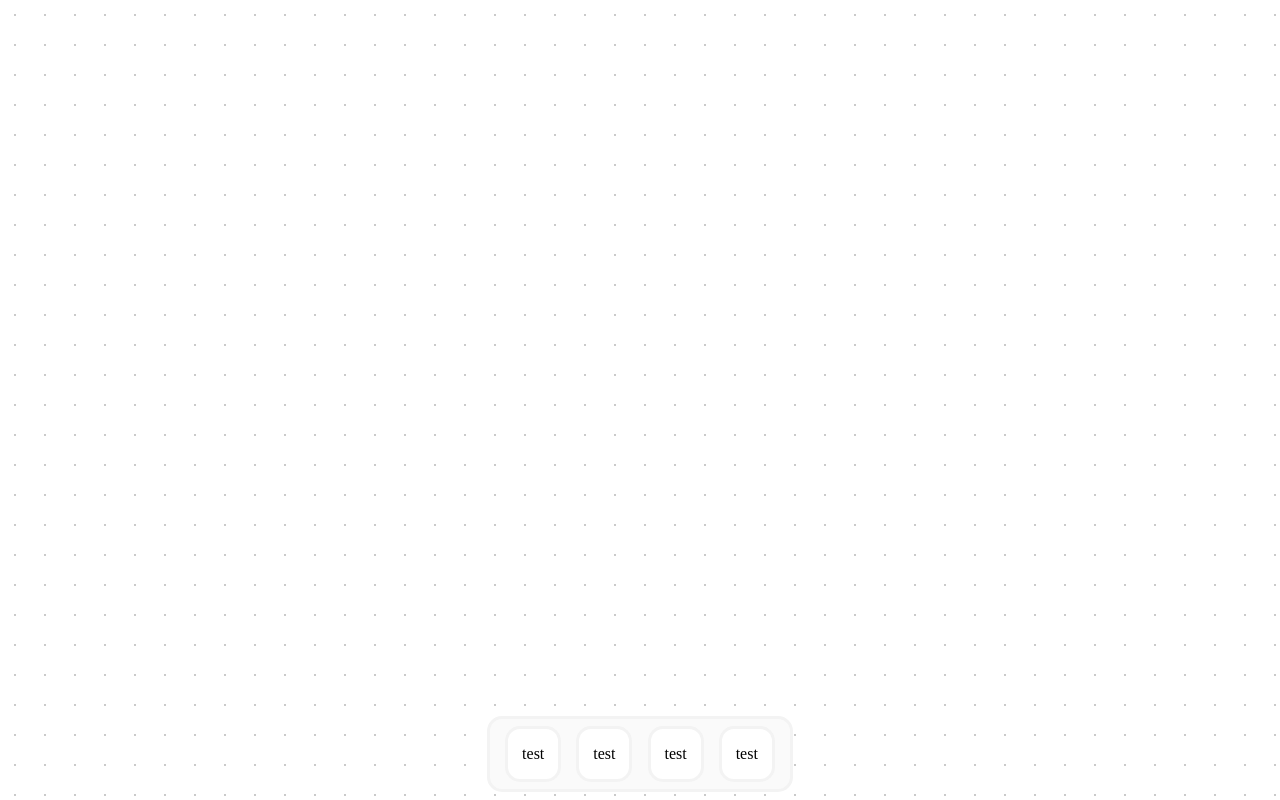
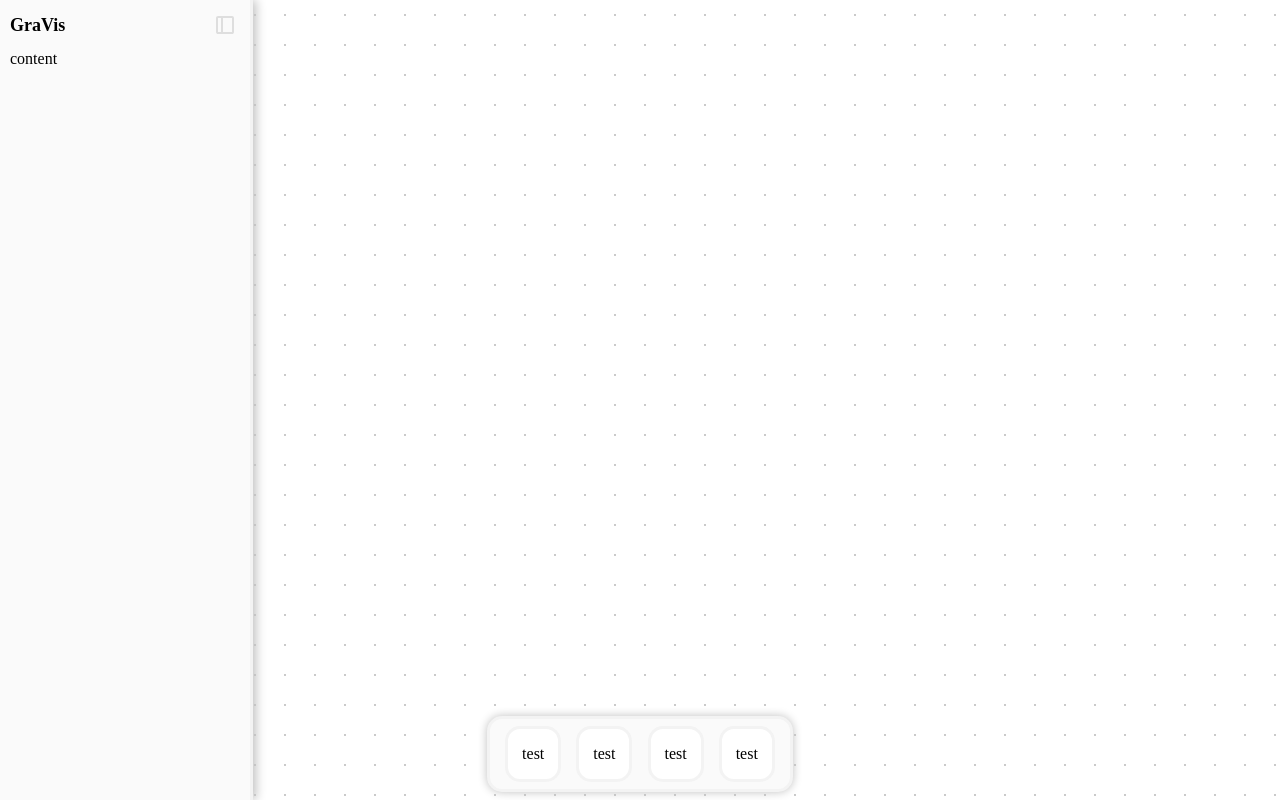
Before and after one commit to RichieChen2004/another-graph-algo-visualiser, an Angular app in the folder graph-vis/: page / in a window 1280 px wide. Built offline with nearby package versions, Linux system fonts and the light colour scheme.

Commit message:
Created nav side bar

```diff
--- a/graph-vis/src/app/app.html
+++ b/graph-vis/src/app/app.html
@@ -1,6 +1,7 @@
 <main>
   <app-board />
   <app-action-bar />
+  <app-nav-bar />
 </main>
 
 <router-outlet />
--- a/graph-vis/src/app/app.ts
+++ b/graph-vis/src/app/app.ts
@@ -2,10 +2,11 @@ import { Component, signal } from '@angular/core';
 import { RouterOutlet } from '@angular/router';
 import { Board } from './components/board/board';
 import { ActionBar } from './components/action-bar/action-bar';
+import { NavBar } from './components/nav-bar/nav-bar';
 
 @Component({
   selector: 'app-root',
-  imports: [RouterOutlet, Board, ActionBar],
+  imports: [RouterOutlet, Board, ActionBar, NavBar],
   templateUrl: './app.html',
   styleUrl: './app.scss'
 })
--- a/graph-vis/src/app/components/action-bar/action-bar.scss
+++ b/graph-vis/src/app/components/action-bar/action-bar.scss
@@ -12,6 +12,7 @@
     justify-content: space-evenly;
     align-items: center;
     background-color: #FAFAFA;
+    box-shadow: 0px 0px 10px #C0C0C0;
 }
 
 .action {
@@ -27,11 +28,9 @@
 }
 
 .action:hover {
-    border: 3px solid #C0C0C0;
-    box-shadow: 0px 0px 10px #C0C0C0;
+    background-color: #f5f3f3;
 }
 
 .action:active {
-    border: 3px solid #A0A0A0;
-    box-shadow: 0px 0px 5px #A0A0A0;
+    background-color: #121214;
 }
--- /dev/null
+++ b/graph-vis/src/app/components/nav-bar/nav-bar.html
@@ -0,0 +1,17 @@
+<div id="nav-bar-wrapper" [class]="isCollapsed ? 'wrapper collapsed' : 'wrapper'">
+    <div id="nav-bar-content" class="nav-bar-content">
+        <div id="nav-top" class="nav-top">
+            <div id="nav-title" class="nav-title" [class.hidden]="isCollapsed">
+                GraVis
+            </div>
+            <div id="collapse" class="collapse" (click)="toggleCollapse()">
+                <svg xmlns="http://www.w3.org/2000/svg" height="24px" viewBox="0 -960 960 960" width="24px" fill="#DEDEDE" [style.transform]="isCollapsed ? 'rotate(180deg)' : ''">
+                    <path d="M200-120q-33 0-56.5-23.5T120-200v-560q0-33 23.5-56.5T200-840h560q33 0 56.5 23.5T840-760v560q0 33-23.5 56.5T760-120H200Zm120-80v-560H200v560h120Zm80 0h360v-560H400v560Zm-80 0H200h120Z"/>
+                </svg>
+            </div>
+        </div>
+        <div class="nav-content" [class.hidden]="isCollapsed">
+            content
+        </div>
+    </div>
+</div>
--- /dev/null
+++ b/graph-vis/src/app/components/nav-bar/nav-bar.scss
@@ -0,0 +1,77 @@
+.wrapper {
+    position: fixed;
+    left: 0px;
+    top: 0px;
+    height: 100vh;
+    width: 250px;
+    border-right: 3px solid #F3F3F3;
+    background-color: #FAFAFA;
+    box-shadow: 3px 0px 10px #C0C0C0;
+    transition: width 0.5s ease-in-out;
+
+    &.collapsed {
+        width: 50px;
+
+        .nav-top {
+            width: 50px;
+            padding: 0;
+            justify-content: center;
+        }
+    }
+}
+
+.nav-bar-content {
+    height: 100%;
+    width: 100%;
+    display: flex;
+    flex-direction: column;
+    overflow: hidden;
+}
+
+.nav-top {
+    width: 240px;
+    height: 50px;
+    display: flex;
+    flex-direction: row;
+    align-items: center;
+    justify-content: space-between;
+}
+
+.nav-title {
+    font-size: 18px;
+    font-weight: bold;
+}
+
+.collapse {
+    width: 30px;
+    height: 30px;
+    display: flex;
+    align-items: center;
+    justify-content: center;
+}
+
+.collapse:hover {
+    cursor: pointer;
+    background-color: #f5f3f3;
+    border-radius: 7px;
+}
+
+.hidden {
+    display: none;
+}
+
+.nav-title {
+    white-space: nowrap;
+    margin-left: 10px;
+    .collapsed & {
+        opacity: 0;
+    }
+}
+
+.collapse svg {
+    transition: width 0.3s ease-in-out;
+}
+
+.nav-content {
+    margin-left: 10px;
+}
--- /dev/null
+++ b/graph-vis/src/app/components/nav-bar/nav-bar.ts
@@ -0,0 +1,15 @@
+import { Component } from '@angular/core';
+
+@Component({
+  selector: 'app-nav-bar',
+  standalone: true,
+  templateUrl: './nav-bar.html',
+  styleUrl: './nav-bar.scss',
+})
+export class NavBar {
+  isCollapsed = false;
+
+  toggleCollapse() {
+    this.isCollapsed = !this.isCollapsed;
+  }
+}
```
Also changed, not shown: 1 other file (tests, documents, lock files or other folders).
